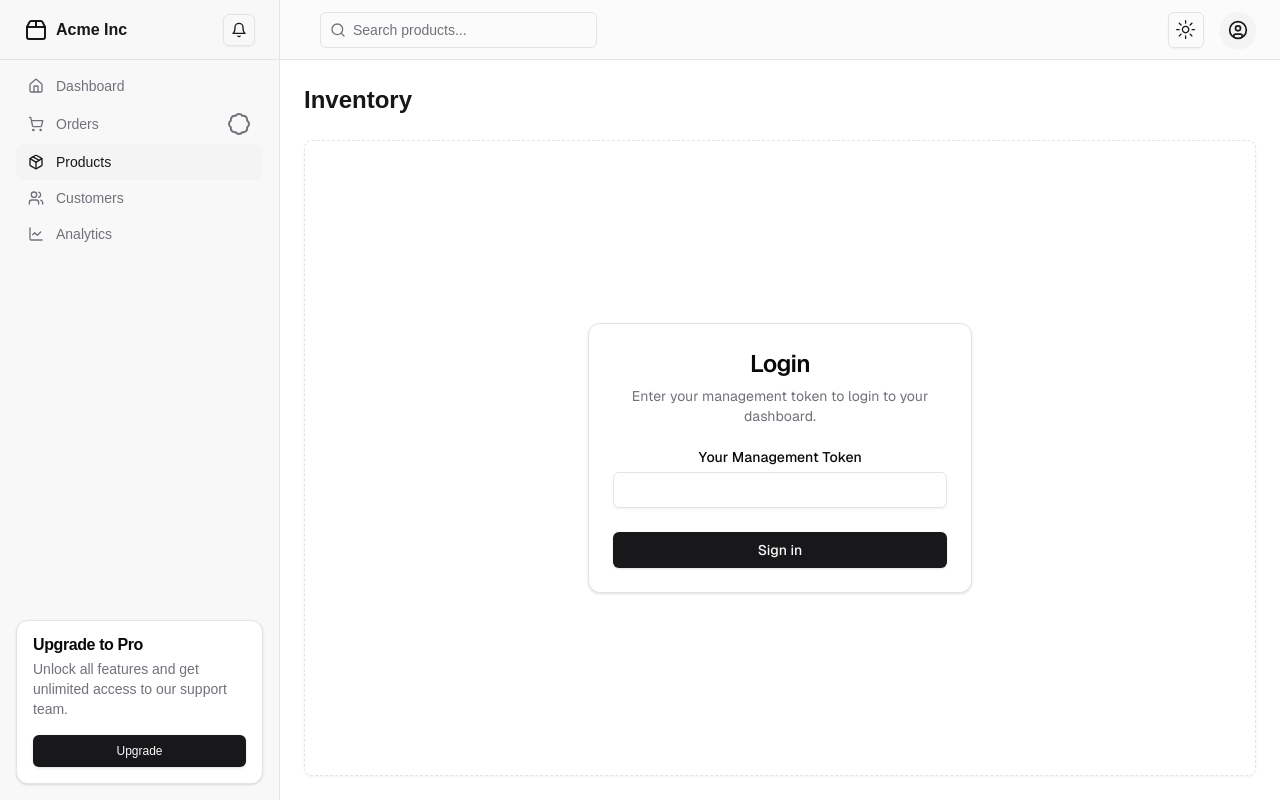
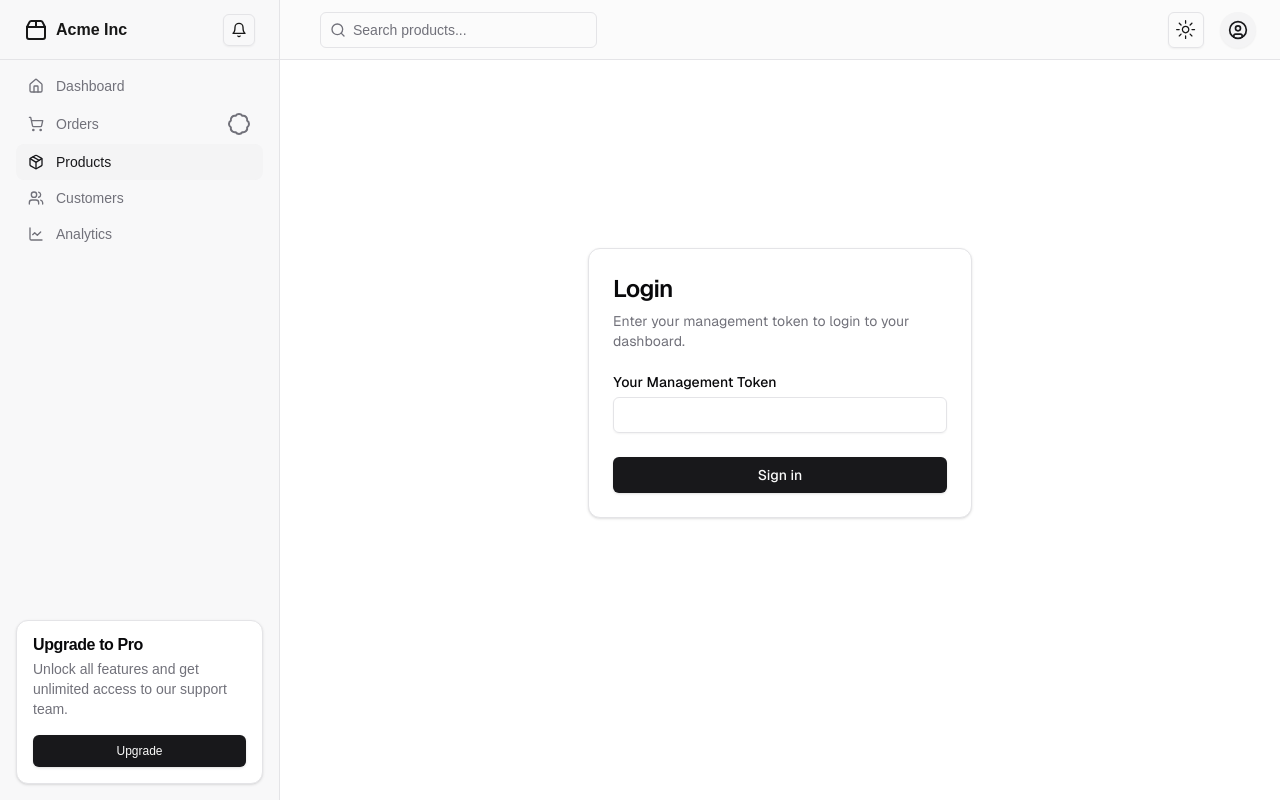
Before and after one commit to PromptSmith-OSS/promptsmith, a Next.js app in the folder clients-side/frontend/prompt-smith-frontend/: page /login in a window 1280 px wide. Built offline with nearby package versions, Linux system fonts and the light colour scheme.

Commit message:
split layout

```diff
--- /dev/null
+++ b/clients-side/frontend/prompt-smith-frontend/app/dashboard/layout.tsx
@@ -0,0 +1,21 @@
+import * as React from "react";
+
+const Layout = ({children}: never) => {
+  return (
+    <>
+      <div className="flex items-center">
+        <h1 className="text-lg font-semibold md:text-2xl">Inventory</h1>
+      </div>
+      <div
+        className="flex flex-1 items-center justify-center rounded-lg border border-dashed shadow-sm"
+        x-chunk="dashboard-02-chunk-1"
+      >
+        <div className="flex flex-col items-center gap-1 text-center">
+          {children}
+        </div>
+      </div>
+    </>
+  )
+}
+
+export default Layout
--- a/clients-side/frontend/prompt-smith-frontend/app/layout.tsx
+++ b/clients-side/frontend/prompt-smith-frontend/app/layout.tsx
@@ -52,17 +52,8 @@ export default function RootLayout({
         <div className="flex flex-col">
           <Header/>
           <main className="flex flex-1 flex-col gap-4 p-4 lg:gap-6 lg:p-6">
-            <div className="flex items-center">
-              <h1 className="text-lg font-semibold md:text-2xl">Inventory</h1>
-            </div>
-            <div
-              className="flex flex-1 items-center justify-center rounded-lg border border-dashed shadow-sm"
-              x-chunk="dashboard-02-chunk-1"
-            >
-              <div className="flex flex-col items-center gap-1 text-center">
-                {children}
-              </div>
-            </div>
+            {children}
+
 
           </main>
         </div>
```
